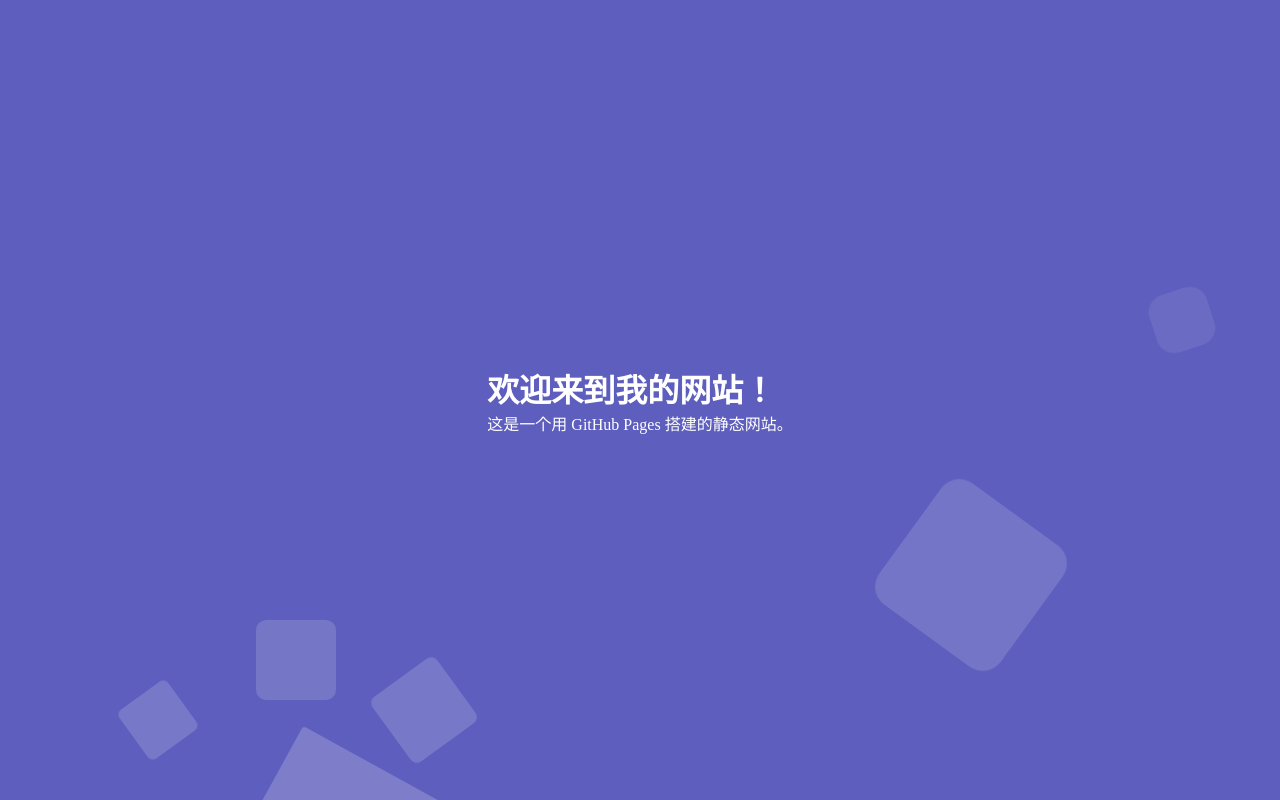
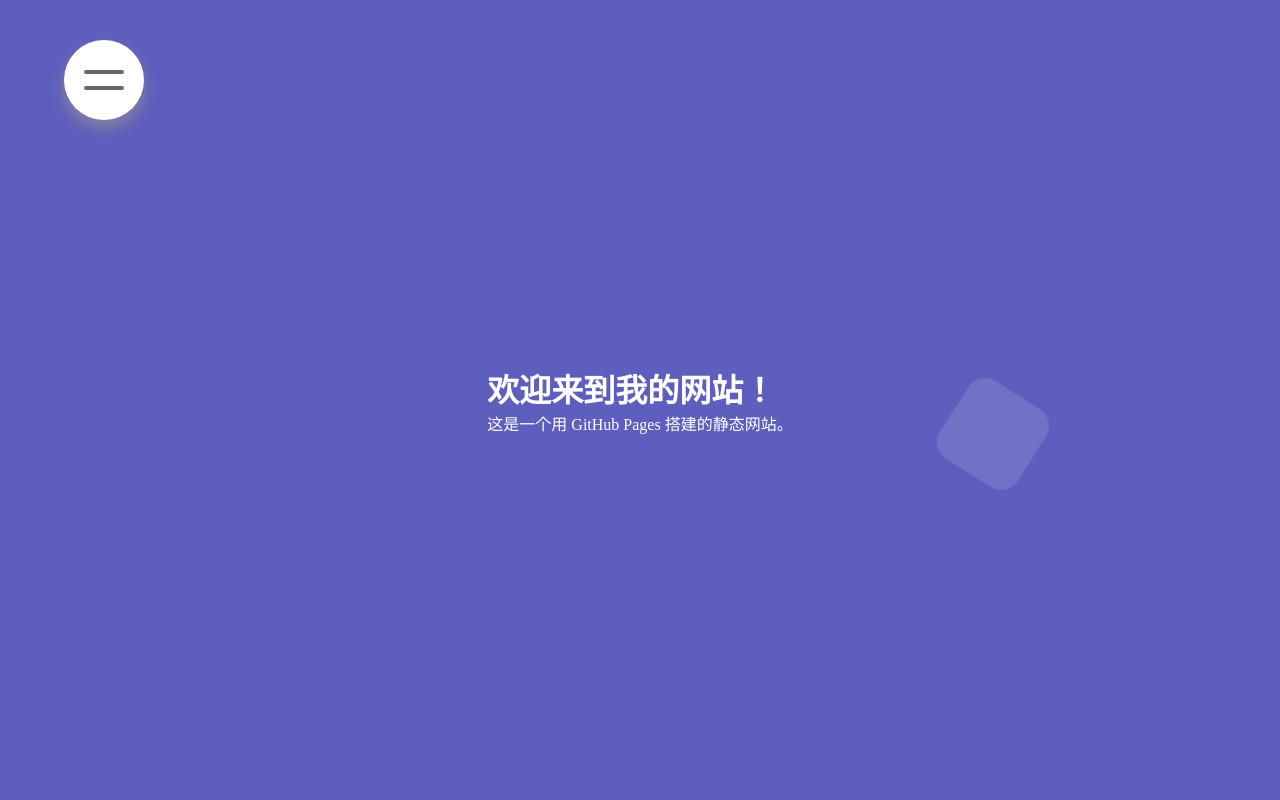
Before and after one commit to ymiiiiiiiii/ymiiiiiiiii.github.io, a plain HTML site: page index.html in a window 1280 px wide. Drawn offline with Linux system fonts and the light colour scheme.

Commit message:
git撤销分支的联系

```diff
--- /dev/null
+++ b/css/index_animate.css
@@ -0,0 +1,81 @@
+ * {
+   margin: 0;
+   padding: 0;
+   box-sizing: border-box;
+ }
+
+ .container {
+   width: 100%;
+   height: 100vh;
+ }
+
+ .context {
+   position: absolute;
+   width: 100%;
+   height: 100%;
+   display: flex;
+   justify-self: center;
+   align-items: center;
+   flex-direction: column;
+
+ }
+
+ .context .text {
+   margin: auto;
+   color: white;
+ }
+
+ .area {
+   width: 100%;
+   height: 100%;
+   background-color: rgb(94, 94, 190);
+ }
+
+ .circles {
+   position: absolute;
+   top: 0;
+   left: 0;
+   width: 100%;
+   height: 100%;
+   overflow: hidden;
+ }
+
+ .circles li {
+   position: absolute;
+   list-style: none;
+   width: 20px;
+   height: 20px;
+   display: block;
+   background: rgba(255, 255, 255, 0.2);
+   bottom: -100px;
+   animation: animate 25s linear infinite;
+ }
+
+ /* .circles li:nth-child(1) {
+            left: 10%;
+            width: 60px;
+            height: 60px;
+            animation-delay: 0s;
+        }
+
+        .circles li:nth-child(2) {
+            left: 20%;
+            width: 80px;
+            height: 80px;
+            animation-delay: 2s;
+            animation-duration: 12s;
+        } */
+
+ @keyframes animate {
+   0% {
+     transform: translateY(0) rotate(0deg);
+     opacity: 1;
+     border-radius: 0;
+   }
+
+   100% {
+     transform: translateY(-1000px) rotate(720deg);
+     opacity: 0;
+     border-radius: 50%;
+   }
+ }
--- /dev/null
+++ b/css/index_nav.css
@@ -0,0 +1,96 @@
+  * {
+    margin: 0;
+    padding: 0;
+    box-sizing: border-box;
+  }
+
+  .box,
+  .nav,
+  .menu {
+    display: flex;
+    justify-content: center;
+    align-items: center;
+  }
+
+  .box {
+    position: fixed;
+    top: 5%;
+    left: 5%;
+  }
+
+  .nav {
+    position: relative;
+    background-color: #fff;
+    padding: 20px;
+    transition: 0.5s;
+    border-radius: 50px;
+    overflow: hidden;
+    box-shadow: 0 8px 15px rgba(148, 148, 148, 0.7);
+  }
+
+  .menu {
+    padding: 0;
+    margin: 0;
+    width: 0;
+    overflow: hidden;
+    transition: 0.5s;
+  }
+
+  .nav input:checked~.menu {
+    width: 400px;
+  }
+
+  .menu li {
+    list-style: none;
+    margin: 0 10px;
+  }
+
+  .menu li a {
+    text-decoration: none;
+    color: #666;
+    text-transform: uppercase;
+    font-weight: 600;
+    transition: 0.5s;
+  }
+
+  .menu li a:hover {
+    color: #e73939;
+  }
+
+  .nav input {
+    width: 40px;
+    height: 40px;
+    opacity: 0;
+    cursor: pointer;
+  }
+
+  .nav span {
+    position: absolute;
+    left: calc(40px/2);
+    width: 40px;
+    height: 4px;
+    border-radius: 50px;
+    background-color: #666;
+    pointer-events: none;
+    transition: 0.5s;
+  }
+
+  .nav input:checked~span {
+    background-color: #f974a1;
+  }
+
+  .nav span:nth-child(2) {
+    transform: translateY(-8px);
+  }
+
+  .nav input:checked~span:nth-child(2) {
+    transform: translateY(0px) rotate(-45deg);
+  }
+
+  .nav span:nth-child(3) {
+    transform: translateY(8px);
+  }
+
+  .nav input:checked~span:nth-child(3) {
+    transform: translateY(0px) rotate(45deg);
+  }
--- a/index.html
+++ b/index.html
@@ -5,146 +5,13 @@
     <meta charset="UTF-8">
     <meta name="viewport" content="width=device-width, initial-scale=1.0">
     <title>个人网站</title>
+    <link rel="stylesheet" href="css/index_animate.css">
+    <link rel="stylesheet" href="css/index_nav.css">
     <style>
         * {
             margin: 0;
             padding: 0;
             box-sizing: border-box;
-
-        }
-
-        .body,
-        html {
-            width: 100%;
-            height: 100vh;
-        }
-
-        .container {
-            width: 100%;
-            height: 100vh;
-        }
-
-        .context {
-            position: absolute;
-            width: 100%;
-            height: 100%;
-            display: flex;
-            justify-self: center;
-            align-items: center;
-            flex-direction: column;
-
-        }
-
-        .context .text {
-            margin: auto;
-            color: white;
-        }
-
-        .area {
-            width: 100%;
-            height: 100%;
-            background-color: rgb(94, 94, 190);
-        }
-
-        .circles {
-            position: absolute;
-            top: 0;
-            left: 0;
-            width: 100%;
-            height: 100%;
-            overflow: hidden;
-        }
-
-        .circles li {
-            position: absolute;
-            list-style: none;
-            width: 20px;
-            height: 20px;
-            display: block;
-            background: rgba(255, 255, 255, 0.2);
-            bottom: -150px;
-            animation: animate 25s linear infinite;
-        }
-
-        .circles li:nth-child(1) {
-            left: 10%;
-            width: 60px;
-            height: 60px;
-            animation-delay: 0s;
-        }
-
-        .circles li:nth-child(2) {
-            left: 20%;
-            width: 80px;
-            height: 80px;
-            animation-delay: 2s;
-            animation-duration: 12s;
-        }
-
-        .circles li:nth-child(3) {
-            left: 65%;
-            width: 30px;
-            height: 30px;
-            animation-delay: 4s;
-        }
-
-        .circles li:nth-child(4) {
-            left: 70%;
-            width: 150px;
-            height: 150px;
-            animation-delay: 2s;
-            animation-duration: 10s;
-        }
-
-        .circles li:nth-child(5) {
-            left: 20%;
-            width: 156px;
-            height: 156px;
-            animation-delay: 4s;
-        }
-
-        .circles li:nth-child(6) {
-            left: 30%;
-            width: 80px;
-            height: 80px;
-            animation-delay: 2s;
-            animation-duration: 15s;
-        }
-
-        .circles li:nth-child(7) {
-            left: 40%;
-            width: 87px;
-            height: 87px;
-            animation-delay: 4s;
-        }
-
-        .circles li:nth-child(8) {
-            left: 90%;
-            width: 60px;
-            height: 60px;
-            animation-delay: 2s;
-            animation-duration: 5s;
-        }
-
-        .circles li:nth-child(9) {
-            left: 80%;
-            width: 40px;
-            height: 40px;
-            animation-delay: 7s;
-        }
-
-        @keyframes animate {
-            0% {
-                transform: translateY(0) rotate(0deg);
-                opacity: 1;
-                border-radius: 0;
-            }
-
-            100% {
-                transform: translateY(-1000px) rotate(720deg);
-                opacity: 0;
-                border-radius: 50%;
-            }
         }
     </style>
 </head>
@@ -159,18 +26,55 @@
         </div>
         <div class="area">
             <ul class="circles">
-                <li></li>
-                <li></li>
-                <li></li>
-                <li></li>
-                <li></li>
-                <li></li>
-                <li></li>
-                <li></li>
-                <li></li>
             </ul>
         </div>
     </div>
+    <div class="box">
+        <div class="nav">
+            <input type="checkbox" class="checkbox">
+            <span></span>
+            <span></span>
+            <div class="menu">
+                <li><a href="">none</a></li>
+                <li><a href="">none</a></li>
+                <li><a href="">none</a></li>
+                <li><a href="">none</a></li>
+            </div>
+        </div>
+    </div>
 </body>
+<script>
+    let circles = document.querySelector('.circles');
+
+    function OneHundred() {
+        return Math.floor(Math.random() * 91) + 10;
+    }
+
+    function randomDuration(min, max) {
+        return Math.floor(Math.random() * (max - min + 1)) + min;
+    }
+
+    function addli() {
+        let newli = document.createElement('li');
+        let newwidth = OneHundred() + 'px';
+        newli.style.left = OneHundred() + '%';
+        newli.style.width = newwidth;
+        newli.style.height = newwidth;
+        newli.style.animationDuration = randomDuration(5, 10) + 's';
+        circles.appendChild(newli);
+    }
+
+
+    let count = 0;
+    let interval = setInterval(function () {
+        if (count < 10) {
+            addli();
+            count++;
+        } else {
+            clearInterval(interval);
+        }
+    }, 3000);
+
+</script>
 
 </html>
```
